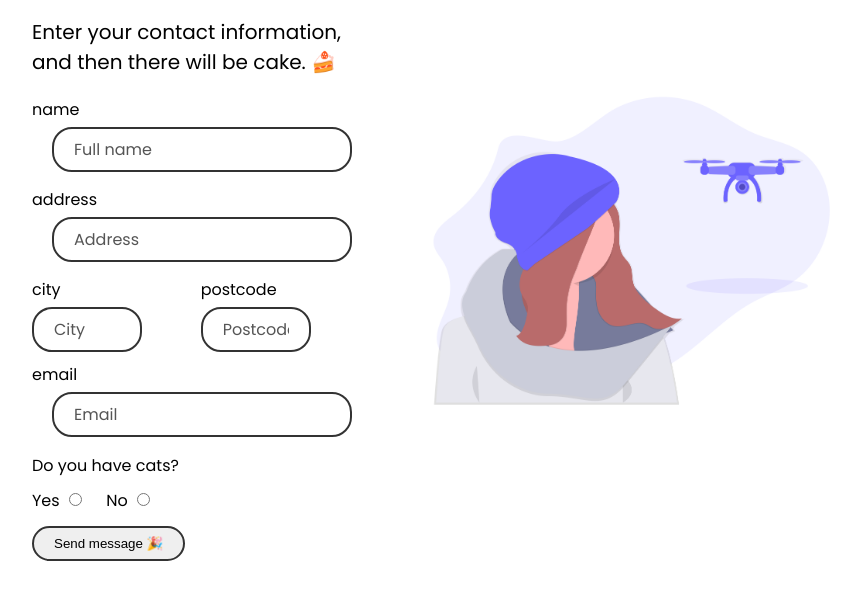
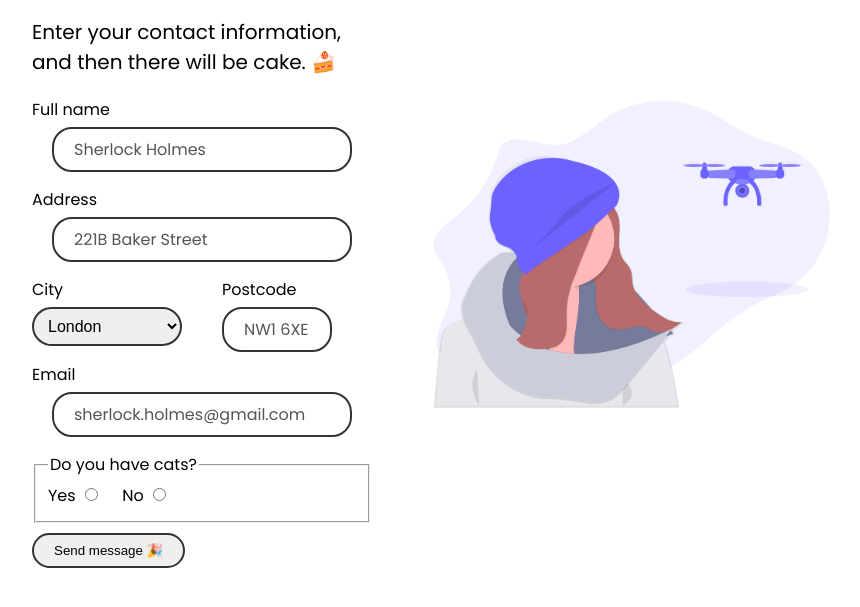
Before and after one commit to jennyzong/Accessible-development, a plain HTML site: page index.html in a window 1280 px wide. Shown: the part 105-712 px from the top of the page, without its empty margins (208-1068 px from the left). Drawn offline with nearby package versions, Linux system fonts and the light colour scheme.

Commit message:
Aside: radio buttons
- use fieldset and legend for radio buttons

```diff
--- a/index.css
+++ b/index.css
@@ -79,10 +79,14 @@ body, .contact-input, .address-input, .radio-container p {
 .radio-container p {
     margin-bottom: 10px;
 }
-
-/*
-Challenge:
-1. Add an id attribute to each input field. (You are going to need it, *hint hint*)
-2. Add labels for each input field in the form. Look up how to associate a label with an input field so that when clicking the label, the input field gets focused.
-3. Change the placeholder names to be exemplary user inputs, i.e. "Obama" for a surname field.
-*/
+.city-select {
+    width: 150px;
+    margin: 5px auto 10px;
+    border-radius: 20px;
+    padding: 8px 10px;
+    font-size: 1rem;
+    border: 2px solid #333333;
+}
+.city-select:focus-visible {
+    outline: 3px solid #bbd5ff;
+}
--- a/index.html
+++ b/index.html
@@ -16,29 +16,33 @@
                 <form>
                     <h2 class="contact-form-heading">Sign up</h2>
                     <p class="contact-form-intro">Enter your contact information, and then there will be cake. 🍰</p>
-                    <label for="name">name</label>
-                    <input class="contact-input" id="name" type="text" placeholder="Full name" />
-                    <label for="address">address</label>
-                    <input class="contact-input" id="address" type="text" placeholder="Address" />
+                    <label for="name">Full name</label>
+                    <input class="contact-input" id="name" type="text" placeholder="Sherlock Holmes" />
+                    <label for="address">Address</label>
+                    <input class="contact-input" id="address" type="text" placeholder="221B Baker Street" />
                     <div class="address">
                         <div class="city">
-                            <label for="city">city</label>
-                            <input class="address-input" id="city" type="text" placeholder="City" />
+                            <label for="city">City</label>
+                            <select class="city-select" id="city" type="text" placeholder="London">
+                                <option value="london">London</option>
+                                <option value="manchester">Manchester</option>
+                                <option value="leeds">Leeds</option>
+                            </select>
                         </div>
                         <div class="postcode">
-                            <label for="postcode">postcode</label>
-                            <input class="address-input" id="postcode" type="text" placeholder="Postcode" />
+                            <label for="postcode">Postcode</label>
+                            <input class="address-input" id="postcode" type="text" placeholder="NW1 6XE" />
                         </div>
                     </div>
-                    <label for="email">email</label>
-                    <input class="contact-input" id="email" type="text" placeholder="Email" />
-                    <div class="radio-container">
-                        <p>Do you have cats?</p>
+                    <label for="email">Email</label>
+                    <input class="contact-input" id="email" type="text" placeholder="sherlock.holmes@gmail.com" />
+                    <fieldset class="radio-container">
+                        <legend>Do you have cats?</legend>
                         <label for="yes">Yes</label>
                         <input class="contact-radio" id="yes" type="radio" name="cats" />
                         <label for="no">No</label>
                         <input class="contact-radio" id="no" type="radio" name="cats" />
-                    </div>
+                    </fieldset>
                     <button class="contact-submit-button" type="button">Send message 🎉</button>
                 </form>
                 <img class="contact-image" src="images/drone-contact.png" alt="A woman seeing a drone approaching." />
@@ -46,3 +50,9 @@
         </main>
     </body>
 </html>
+
+<!--
+Challenge:
+1. On your own, look up the <fieldset> and <legend> tags and how to use them for radio buttons.
+2. Update the elements used to group our radio buttons so that the <fieldset> and <legend> elements are used instead.
+-->
```
